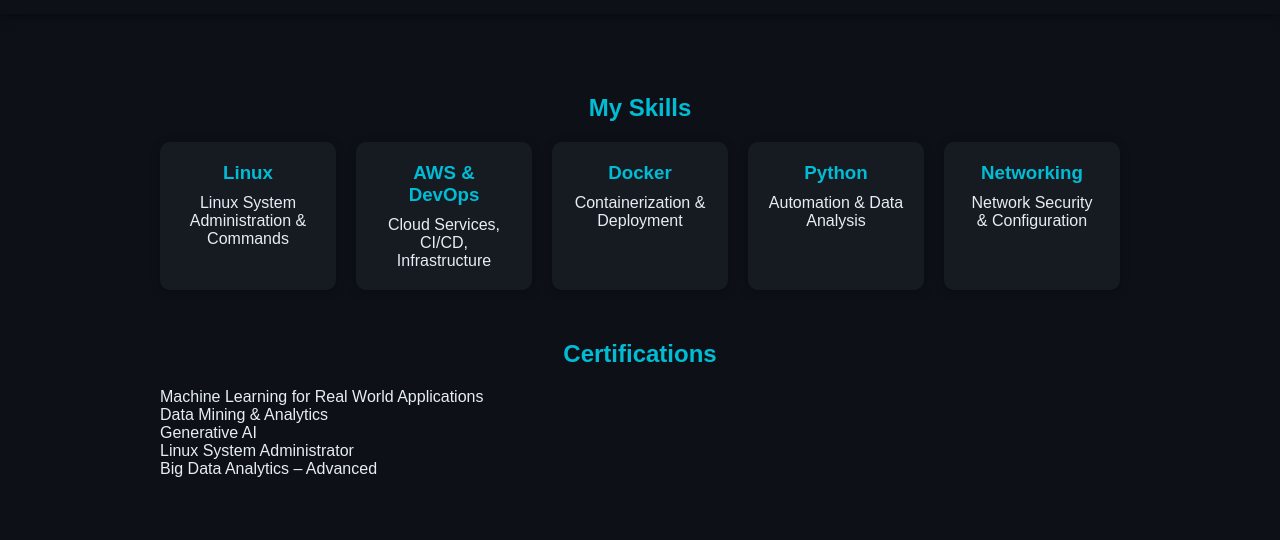
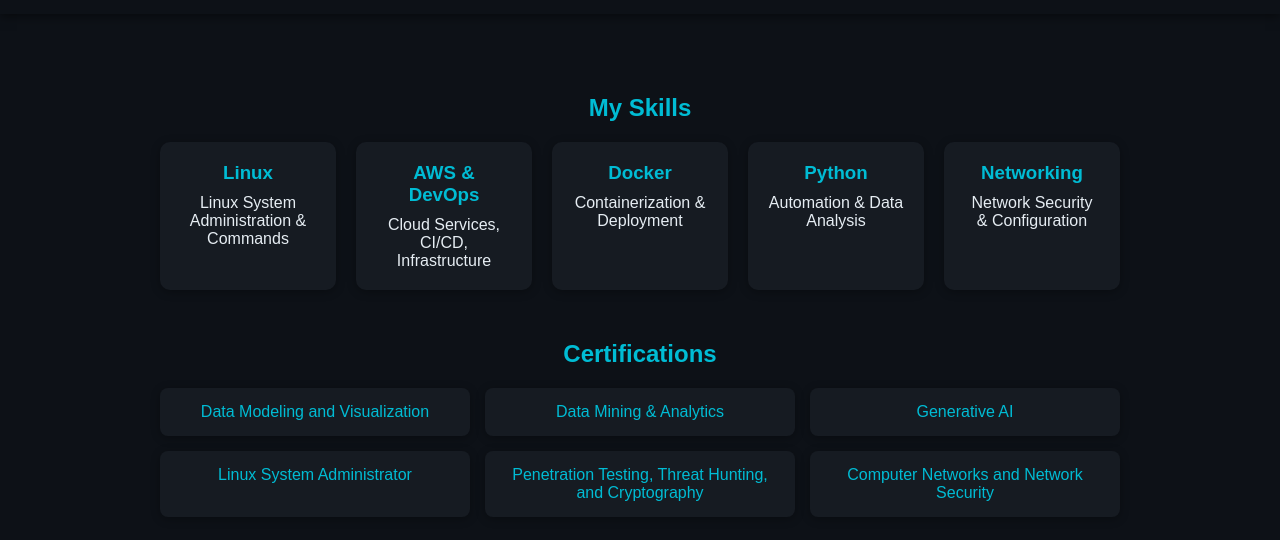
Before and after one commit to BHOLAHUNDEKARI/portfolio, a plain HTML site: page skills.html in a window 1280 px wide. Shown: the part 64-604 px from the top of the page. Drawn offline with Linux system fonts and the light colour scheme.

Commit message:
Update skills.html

```diff
--- a/skills.html
+++ b/skills.html
@@ -36,6 +36,30 @@
   .skill-card:hover {transform:translateY(-5px); box-shadow:0 5px 20px rgba(0,188,212,0.5);}
   .skill-card h3 {color:#00bcd4; margin-bottom:10px;}
   .skill-card p {color:#e6edf3;}
+
+  /* ===== CERTIFICATIONS ===== */
+  .cert-grid {
+    display: grid;
+    grid-template-columns: repeat(auto-fit, minmax(250px, 1fr));
+    gap: 15px;
+    margin-top: 20px;
+  }
+  .cert-card {
+    background: #161b22;
+    padding: 15px;
+    border-radius: 8px;
+    color: #00bcd4;
+    font-weight: 500;
+    text-align: center;
+    transition: 0.3s;
+    box-shadow: 0 2px 10px rgba(0,0,0,0.3);
+  }
+  .cert-card:hover {
+    background: #00bcd4;
+    color: #0d1117;
+    transform: translateY(-5px);
+    box-shadow: 0 5px 15px rgba(0,188,212,0.6);
+  }
 
   /* ===== ANIMATION ===== */
   .fade-up {opacity:0; transform:translateY(20px); transition:all 0.8s ease;}
@@ -88,13 +112,26 @@
   </div>
 
   <h2 style="margin-top:50px;">Certifications</h2>
-  <ul style="margin-top:20px; list-style:none; padding-left:0;">
-    <li>Machine Learning for Real World Applications</li>
-    <li>Data Mining & Analytics</li>
-    <li>Generative AI</li>
-    <li>Linux System Administrator</li>
-    <li>Big Data Analytics – Advanced</li>
-  </ul>
+  <div class="cert-grid">
+    <a href="209.pdf" target="_blank" class="cert-card">
+      Data Modeling and Visualization
+    </a>
+    <a href="50.pdf" target="_blank" class="cert-card">
+      Data Mining & Analytics
+    </a>
+    <a href="G-Ai.pdf" target="_blank" class="cert-card">
+      Generative AI
+    </a>
+    <a href="Linux.pdf" target="_blank" class="cert-card">
+      Linux System Administrator
+    </a>
+    <a href="Coursera KQ6GAAND8QZ4.pdf" target="_blank" class="cert-card">
+      Penetration Testing, Threat Hunting, and Cryptography
+    </a>
+     <a href="Coursera GIH79USTKIYV.pdf" target="_blank" class="cert-card">
+      Computer Networks and Network Security
+    </a>
+  </div>
 </section>
 
 <script>
```
